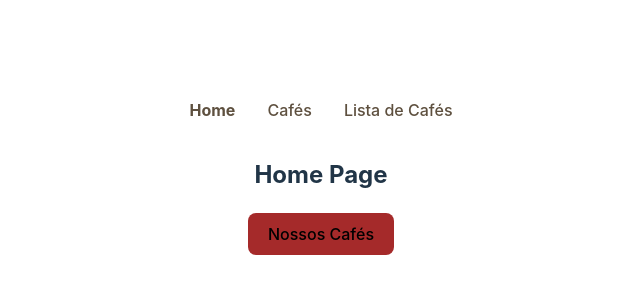
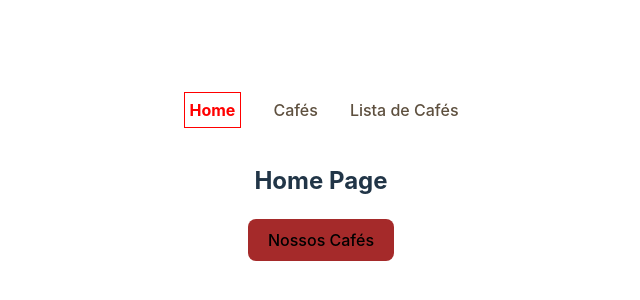
Before and after one commit to alissonooliveiraofc/trybe-exercicios, a React (Vite) app in the folder M2 - Front End/S3 - Aprofundando no React/3.1 - React Router/exemplo de rotas/: page / in a window 1280 px wide. Shown: the part 232-532 px from the top of the page, without its empty margins (319-959 px from the left). Built offline with nearby package versions, Linux system fonts and the light colour scheme.

Commit message:
FRONT 3.1 - Estiliza algumas coisas no primeiro exercicio de rotas

```diff
--- a/M2 - Front End/S3 - Aprofundando no React/3.1 - React Router/exemplo de rotas/src/components/Navbar/navBar.css
+++ b/M2 - Front End/S3 - Aprofundando no React/3.1 - React Router/exemplo de rotas/src/components/Navbar/navBar.css
@@ -1,5 +1,8 @@
 .active {
   font-weight: 700;
+  color: red;
+  border: 1px solid red;
+  padding: 5px;
 }
 
 nav {
```
